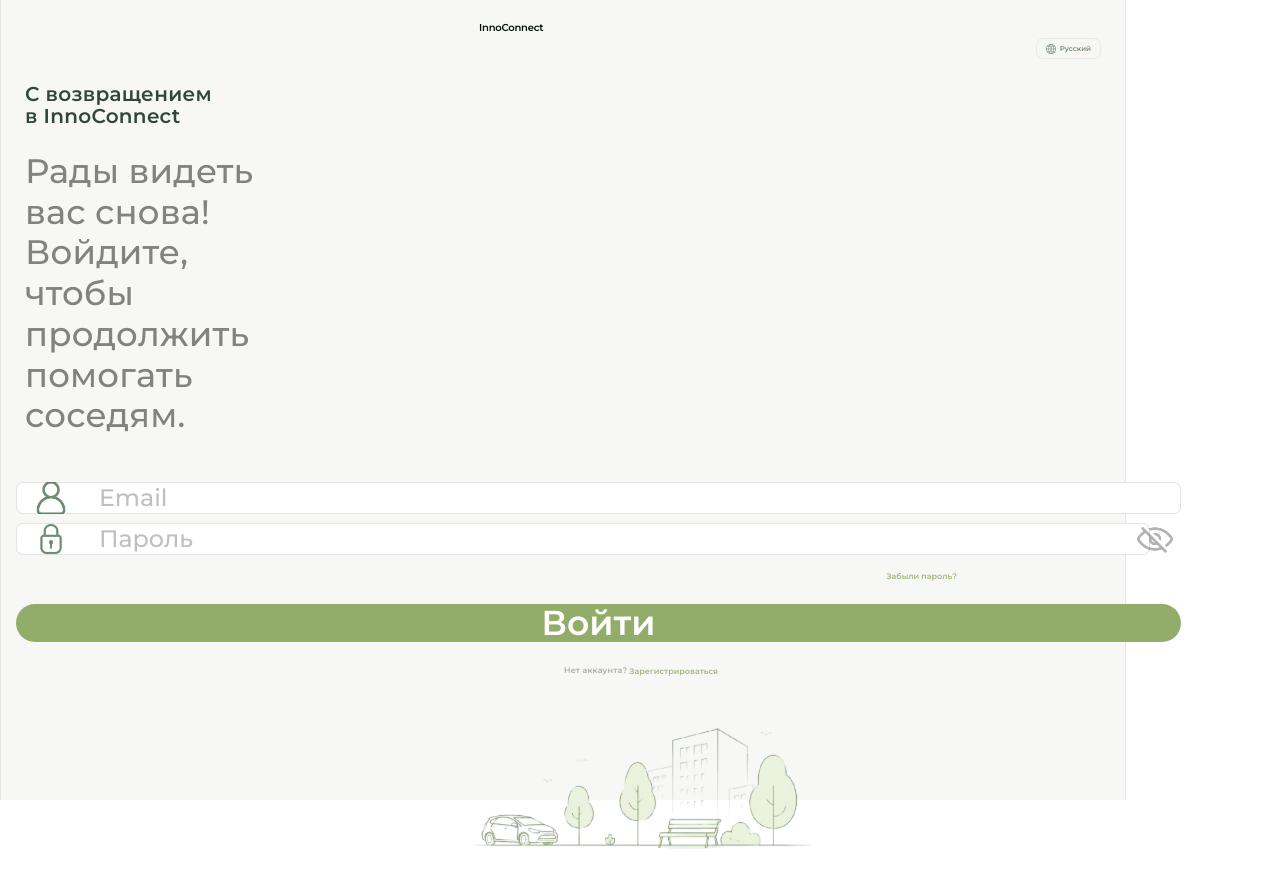
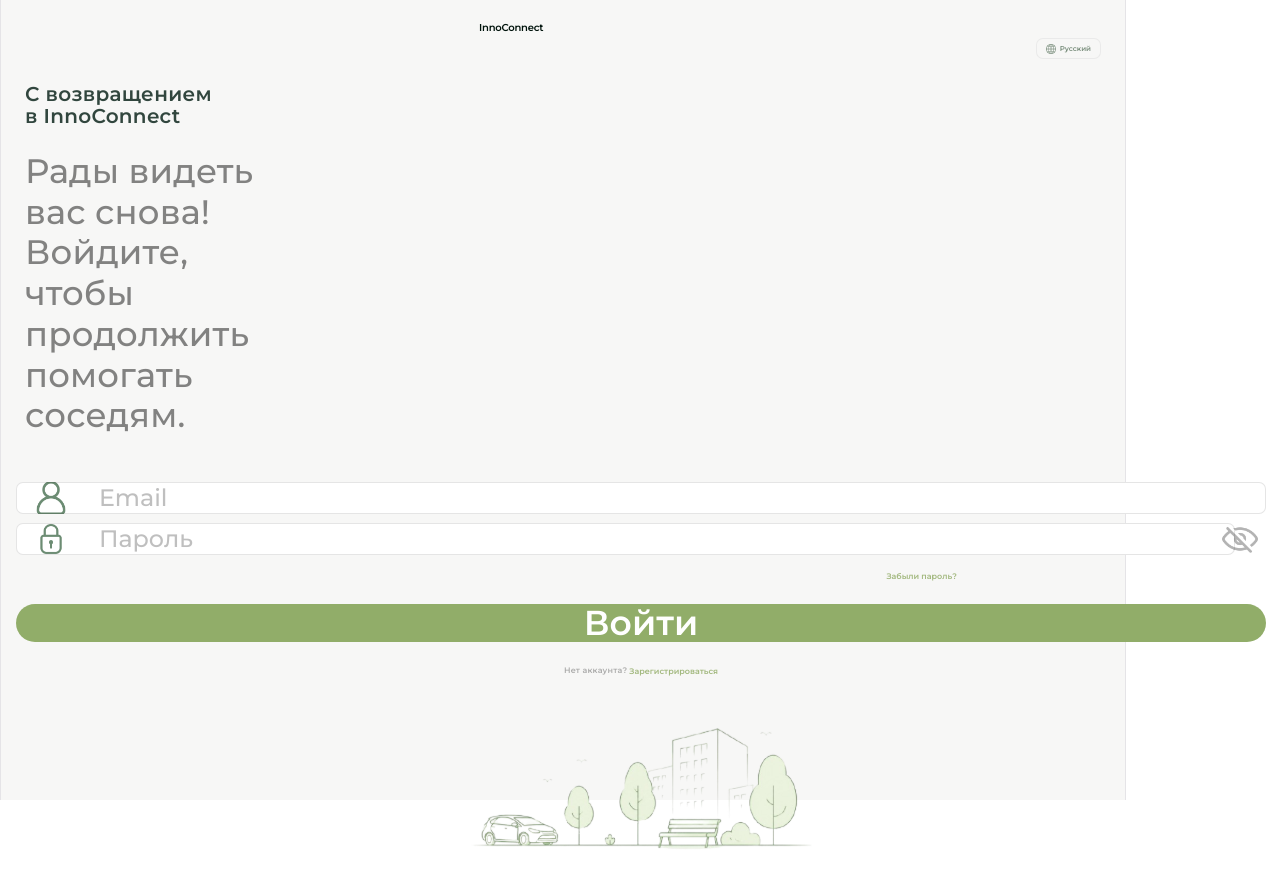
Before and after one commit to Mukhin-I/InnoConnect, a React (Vite) app in the folder frontend/: page /login in a window 1280 px wide. Built offline with nearby package versions, Linux system fonts and the light colour scheme; a web font is replaced by a local one.

Commit message:
fix(register page): adjust input width

```diff
--- a/frontend/src/Profile.jsx
+++ b/frontend/src/Profile.jsx
@@ -71,6 +71,7 @@ import cityImg from './assets/city.svg';
   if (!user) return <div className="rtr-error">Профиль не найден</div>;
 
   return (
+    <>
       <div className="profile-page">
         <header className="profile-header">
           <div className="logo-container">
@@ -173,8 +174,10 @@ import cityImg from './assets/city.svg';
           </div>
         </section>
 
+
+      </div>
       <BottomMenu initialSelected={'profile'} />
-    </div>
+    </>
   );
 }
 
--- a/frontend/src/components/CreateButton.css
+++ b/frontend/src/components/CreateButton.css
@@ -1,5 +1,5 @@
 .create-button {
-    width: 91vw;
+    width: 100%;
     height: 4.8vh;
     border-radius: 500px;
     background-color: #91AD69;
--- a/frontend/src/components/CreationInput.css
+++ b/frontend/src/components/CreationInput.css
@@ -1,5 +1,5 @@
 .input-icon {
-    width: 91vw;
+    width: 100%;
     height: 4vh;
     border: 1px solid rgba(0, 0, 0, 0.1);
     border-radius: 7px;
--- a/frontend/src/components/PasswordInput.css
+++ b/frontend/src/components/PasswordInput.css
@@ -1,13 +1,13 @@
 .password-input-container {
     position: relative;
-    width: 91vw;
+    width: 100%;
     display: flex;
     align-items: center;
 
 }
 
 .password-input-container input {
-    width: 91vw;
+    width: 100%;
     height: 4vh;
     border: 1px solid rgba(0, 0, 0, 0.1);
     border-radius: 7px;
```
Lines whose indentation alone changed are shown as unchanged.
